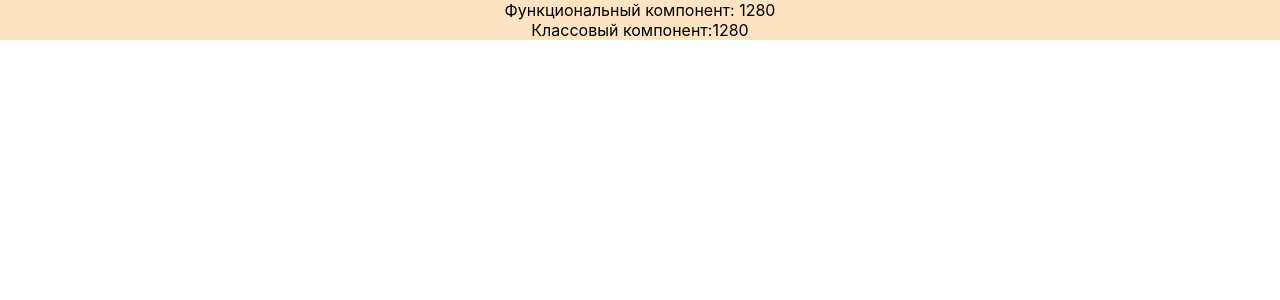
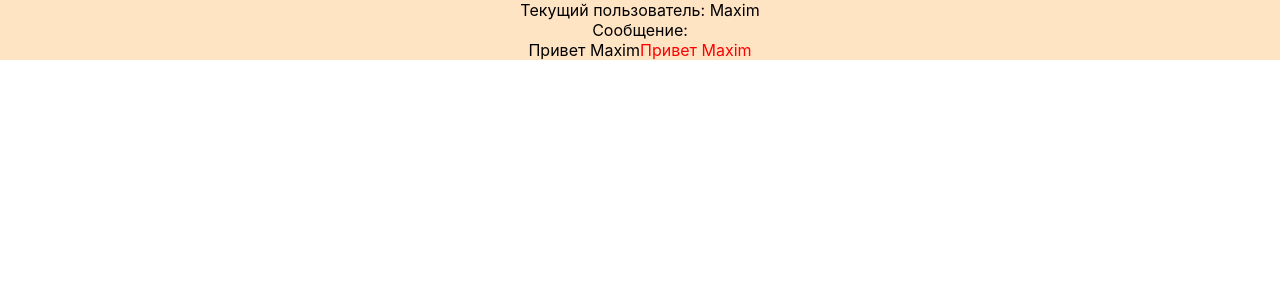
Before and after one commit to IbragimovaN/HW1, a React (Create React App) app: page / in a window 1280 px wide. Shown: the top 300 px of the page. Built offline with nearby package versions, Linux system fonts and the light colour scheme.

Commit message:
паттерны

```diff
--- a/src/App.jsx
+++ b/src/App.jsx
@@ -1,60 +1,63 @@
-import { Component, useEffect, useState } from "react";
 import styles from "./App.module.css";
 
-export const App = ({ message }) => {
-	const [screenWidth, setScreenWidth] = useState(window.innerWidth);
+export const WithLoggining = (Component) => {
+	const NewComponent = (props) => {
+		console.log(props.user);
 
-	useEffect(() => {
-		console.log(message);
-		const updateScreenWidth = () => {
-			setScreenWidth(window.innerWidth);
-		};
+		return <Component {...props} />;
+	};
 
-		window.addEventListener("resize", updateScreenWidth);
-		return () => window.removeEventListener("resize", updateScreenWidth);
-	}, [screenWidth, message]);
+	return NewComponent;
+};
+
+export const WithLogginingAndColor = (Component, color) => {
+	const NewComponent = (props) => {
+		console.log(props.user);
+
+		return (
+			<span style={{ color }}>
+				<Component {...props} />
+			</span>
+		);
+	};
+
+	return NewComponent;
+};
+
+export const HelloMessage = ({ user }) => {
+	return <span>Привет {user}</span>;
+};
+
+// export const GoodbyeMessage = ({ user }) => {
+// 	return <span>До свидания {user}</span>;
+// };
+
+const HelloMessageWithLoggin = WithLoggining(HelloMessage);
+const HelloMessageWithLogginAndColorRed = WithLogginingAndColor(
+	HelloMessage,
+	"red",
+);
+
+export const UserWidget = ({ Message }) => {
+	const user = "Maxim";
 
 	return (
-		<div className={styles.app}>
-			{message}: {screenWidth}
+		<div>
+			<div>Текущий пользователь: {user}</div>
+			<div>Сообщение:</div>
+			<HelloMessageWithLoggin user={user} />
+			<HelloMessageWithLogginAndColorRed user={user} />
+			{/* <Message user={user} /> */}
 		</div>
 	);
 };
 
-export class OldApp extends Component {
-	//state = window.innerWidth как вариант можно объвить здесь
-	constructor(props) {
-		super(props);
-		//this.state = window.innerWidth; но обычно объявляют здесь
-		/*тут нет такой свободы выбора названия состояний как в useState поэтому для того чтобы было понятнее запишем как объект*/
-		this.state = {
-			screenWidth: window.innerWidth,
-		};
-		/* 1 способ привязки контекста к функции: */
-		// this.updateScreenWidth = this.updateScreenWidth.bind(this)
-	}
-	// updateScreenWidth() {
-	// 	this.setState({ screenWidth: window.innerWidth });
-	// }
-
-	/* 2 способ: пишем как поле класса чтобы привязать контекст(чтобы innerWidth взялась из конструктора)*/
-	updateScreenWidth = () => {
-		this.setState({ screenWidth: window.innerWidth });
-	};
-
-	componentDidMount() {
-		console.log(this.props.message);
-		window.addEventListener("resize", this.updateScreenWidth);
-	}
-
-	componentWillUnmount = () => {
-		window.removeEventListener("resize", this.updateScreenWidth);
-	};
-	render() {
-		return (
-			<div className={styles.app}>
-				{this.props.message}:{this.state.screenWidth}
-			</div>
-		);
-	}
-}
+export const App = () => {
+	return (
+		<div className={styles.app}>
+			<UserWidget />
+			{/* <UserWidget Message={HelloMessage} />
+			<UserWidget Message={GoodbyeMessage} /> */}
+		</div>
+	);
+};
--- a/src/index.js
+++ b/src/index.js
@@ -1,15 +1,14 @@
 import React from "react";
 import ReactDOM from "react-dom/client";
 import "./index.css";
-import { App, OldApp } from "./App";
+import { App } from "./App";
 
 const root = ReactDOM.createRoot(document.getElementById("root"));
 
 root.render(
 	// <React.StrictMode>
 	<>
-		<App message="Функциональный компонент" />
-		<OldApp message="Классовый компонент" />
+		<App />
 	</>,
 	// </React.StrictMode>,
 );
```
